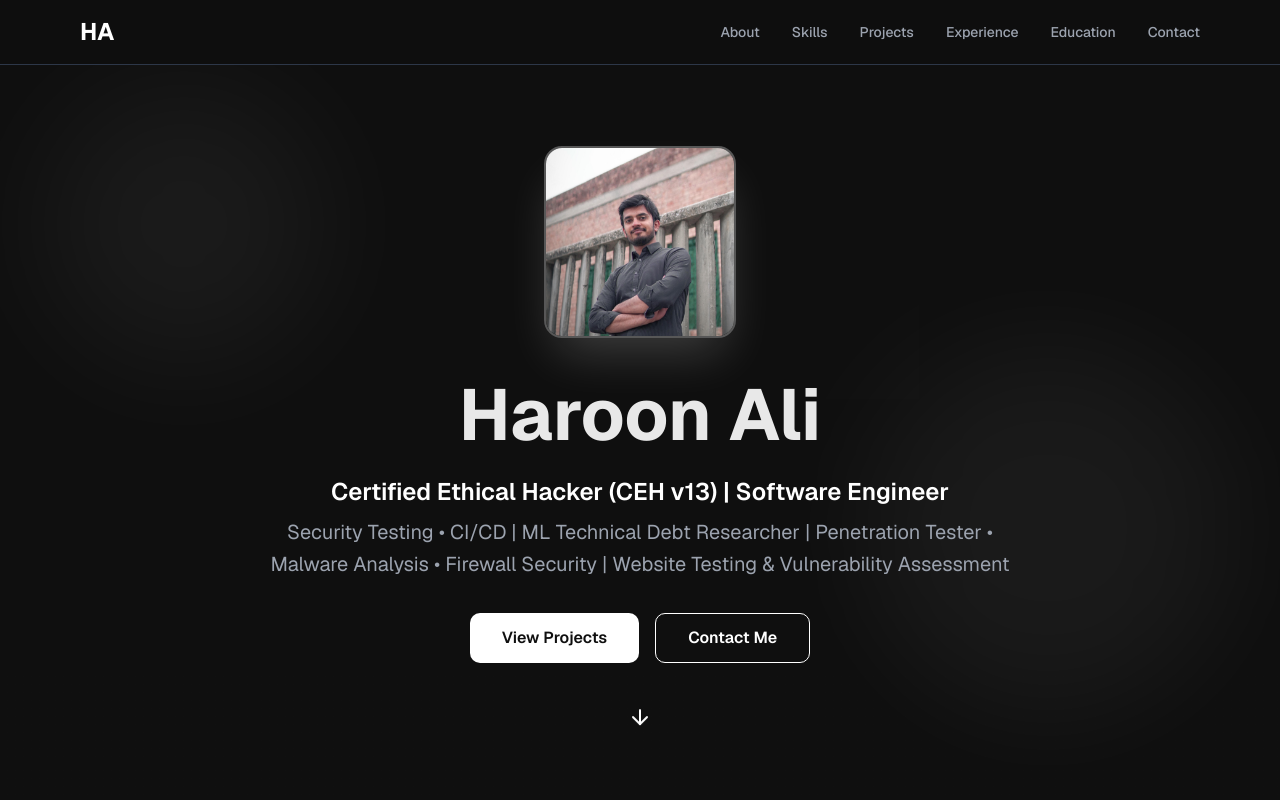
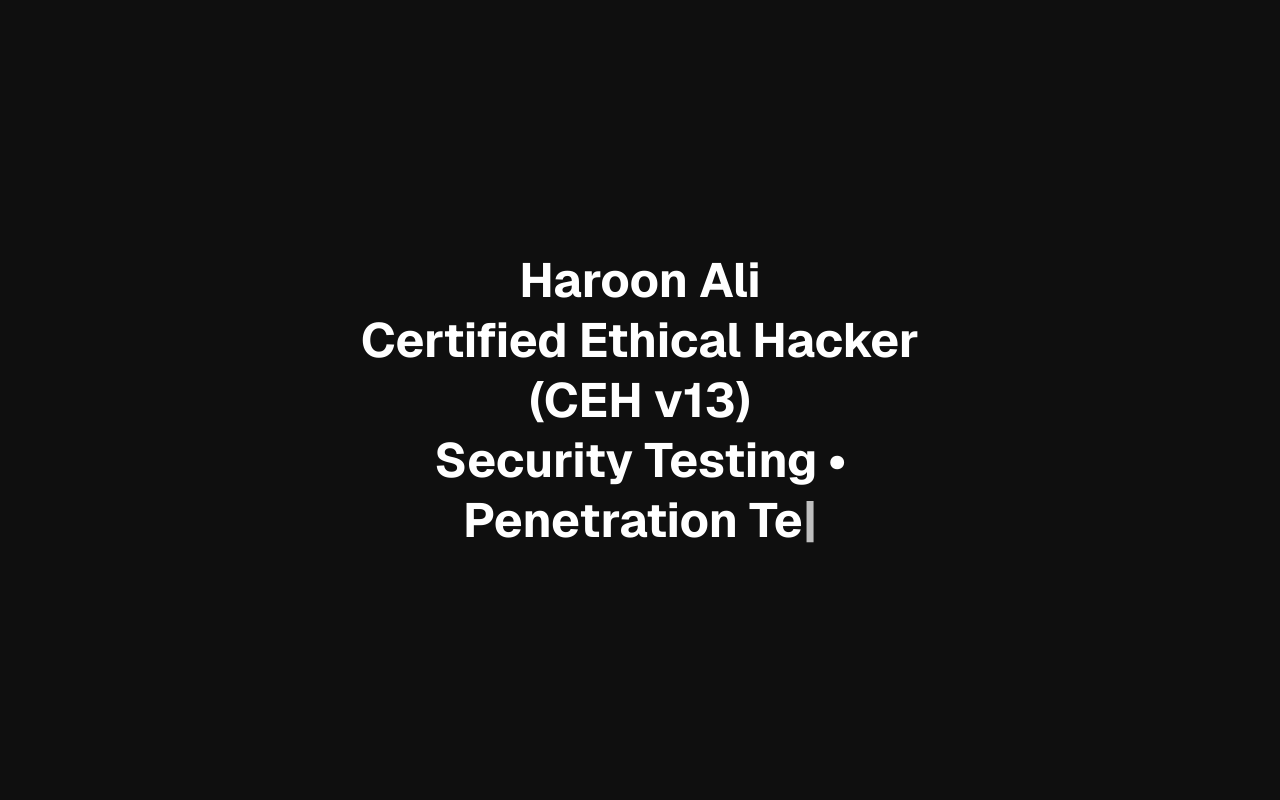
Before and after one commit to haroonali444/Portfolio, a Next.js app: page / in a window 1280 px wide. Shown: the top 800 px of the page. Built offline with nearby package versions, Linux system fonts and the light colour scheme.

Commit message:
feat: introduce typewriter intro component and conditional rendering in page
Co-authored-by: haroonali444 <144777410+haroonali444@users.noreply.github.com>

```diff
--- a/app/page.tsx
+++ b/app/page.tsx
@@ -1,3 +1,6 @@
+'use client'
+
+import { useState } from 'react'
 import { Navbar } from '@/components/navbar'
 import { Hero } from '@/components/hero'
 import { About } from '@/components/about'
@@ -7,10 +10,18 @@ import { Experience } from '@/components/experience'
 import { Education } from '@/components/education'
 import { Contact } from '@/components/contact'
 import { Footer } from '@/components/footer'
+import { TypewriterIntro } from '@/components/typewriter-intro'
 
 export default function Page() {
+  const [showPortfolio, setShowPortfolio] = useState(false)
+
   return (
-    <main className="min-h-screen bg-background">
+    <>
+      {!showPortfolio && (
+        <TypewriterIntro onComplete={() => setShowPortfolio(true)} />
+      )}
+      {showPortfolio && (
+        <main className="min-h-screen bg-background animate-fade-in-up">
           <Navbar />
           <Hero />
           <About />
@@ -21,5 +32,7 @@ export default function Page() {
           <Contact />
           <Footer />
         </main>
+      )}
+    </>
   )
 }
--- /dev/null
+++ b/components/typewriter-intro.tsx
@@ -0,0 +1,77 @@
+'use client'
+
+import { useEffect, useState } from 'react'
+
+interface TypewriterIntroProps {
+  onComplete: () => void
+}
+
+export function TypewriterIntro({ onComplete }: TypewriterIntroProps) {
+  const [displayedText, setDisplayedText] = useState('')
+  const [lineIndex, setLineIndex] = useState(0)
+  const [charIndex, setCharIndex] = useState(0)
+  const [isDeleting, setIsDeleting] = useState(false)
+  const [showOverlay, setShowOverlay] = useState(true)
+
+  const lines = [
+    'Haroon Ali',
+    'Certified Ethical Hacker (CEH v13)',
+    'Security Testing • Penetration Testing • Web Application Security',
+  ]
+
+  useEffect(() => {
+    const typingSpeed = 50
+    const deletingSpeed = 30
+    const delayBetweenLines = 800
+    const delayBeforeFade = 3000
+
+    let timer: NodeJS.Timeout
+
+    if (lineIndex < lines.length) {
+      const currentLine = lines[lineIndex]
+
+      if (!isDeleting && charIndex < currentLine.length) {
+        // Typing
+        timer = setTimeout(() => {
+          setDisplayedText((prev) => prev + currentLine[charIndex])
+          setCharIndex(charIndex + 1)
+        }, typingSpeed)
+      } else if (!isDeleting && charIndex === currentLine.length) {
+        // Move to next line
+        timer = setTimeout(() => {
+          setIsDeleting(false)
+          setLineIndex(lineIndex + 1)
+          setCharIndex(0)
+          setDisplayedText((prev) => prev + '\n')
+        }, delayBetweenLines)
+      }
+    } else if (showOverlay) {
+      // Animation complete, fade out after delay
+      timer = setTimeout(() => {
+        setShowOverlay(false)
+        setTimeout(onComplete, 500) // Wait for fade animation
+      }, delayBeforeFade)
+    }
+
+    return () => clearTimeout(timer)
+  }, [charIndex, lineIndex, isDeleting, showOverlay, onComplete, lines])
+
+  if (!showOverlay) return null
+
+  return (
+    <div
+      className={`fixed inset-0 bg-background z-50 flex items-center justify-center transition-opacity duration-500 ${
+        showOverlay ? 'opacity-100' : 'opacity-0 pointer-events-none'
+      }`}
+    >
+      <div className="max-w-2xl mx-auto px-4">
+        <div className="text-center">
+          <pre className="text-3xl md:text-5xl font-bold text-foreground whitespace-pre-wrap font-sans leading-tight">
+            <span className="text-primary">{displayedText}</span>
+            <span className="animate-pulse text-primary">|</span>
+          </pre>
+        </div>
+      </div>
+    </div>
+  )
+}
```
Lines whose indentation alone changed are shown as unchanged.
